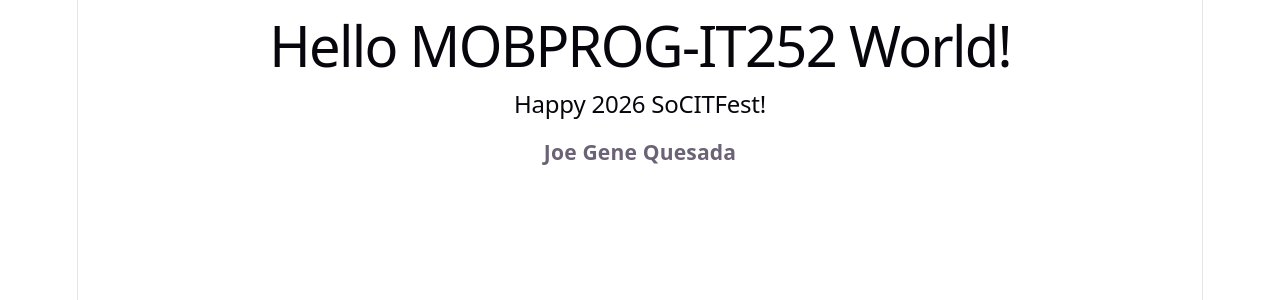
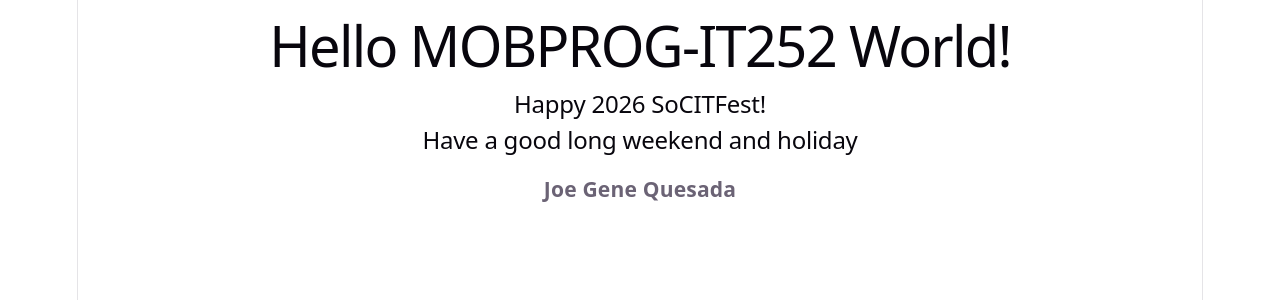
Before and after one commit to joegenequ/MOBPROG-IT252-react-w3schools, a React (Vite) app in the folder my-react-app/: page / in a window 1280 px wide. Shown: the top 300 px of the page. Built offline with nearby package versions, Linux system fonts and the light colour scheme.

Commit message:
Added message

```diff
--- a/my-react-app/src/App.jsx
+++ b/my-react-app/src/App.jsx
@@ -3,6 +3,7 @@ function App() {
     <div className="App">
       <h1>Hello MOBPROG-IT252 World!</h1>
       <h2>Happy 2026 SoCITFest!</h2>
+      <h2>Have a good long weekend and holiday</h2>
       <h3>Joe Gene Quesada</h3>
     </div>
   );
```
